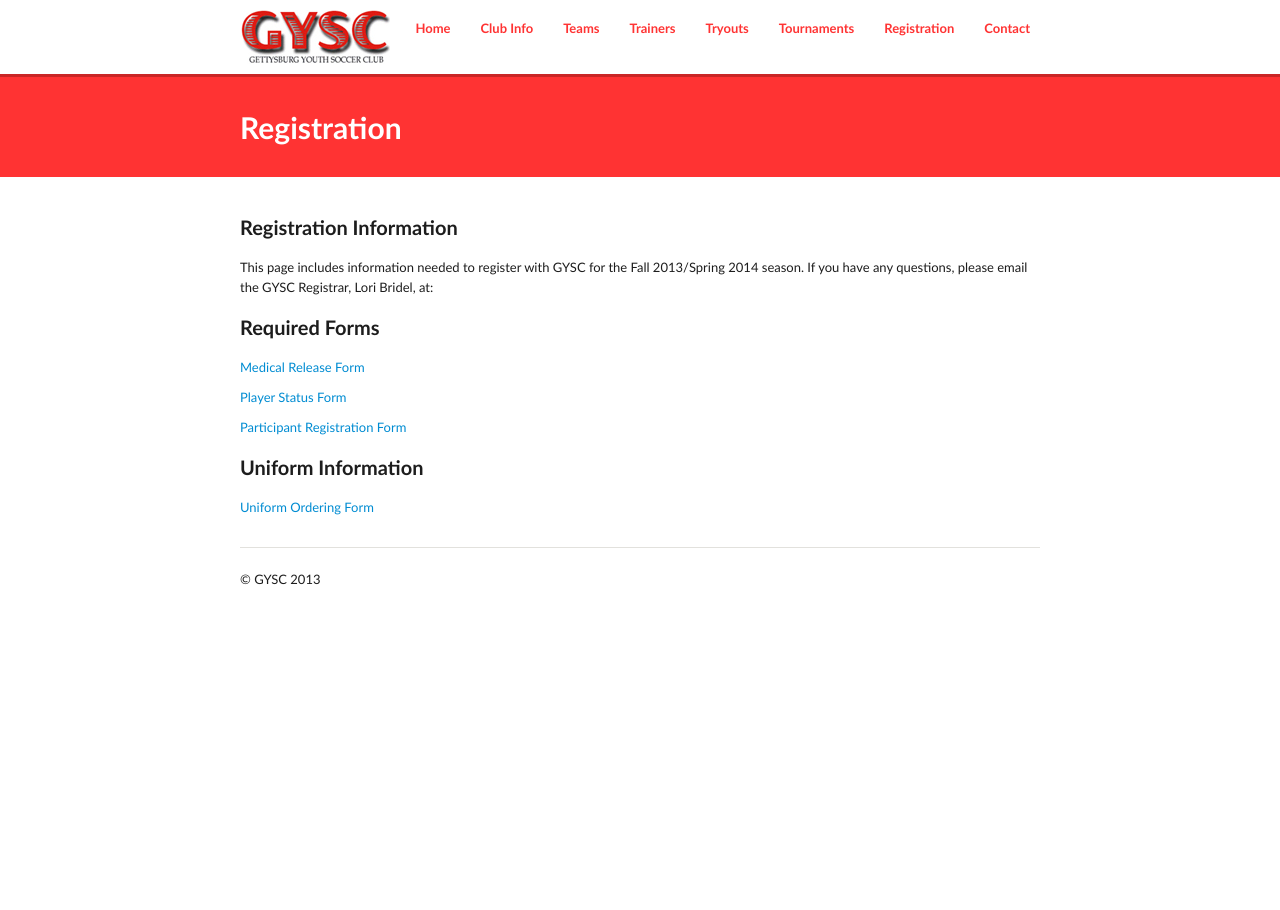
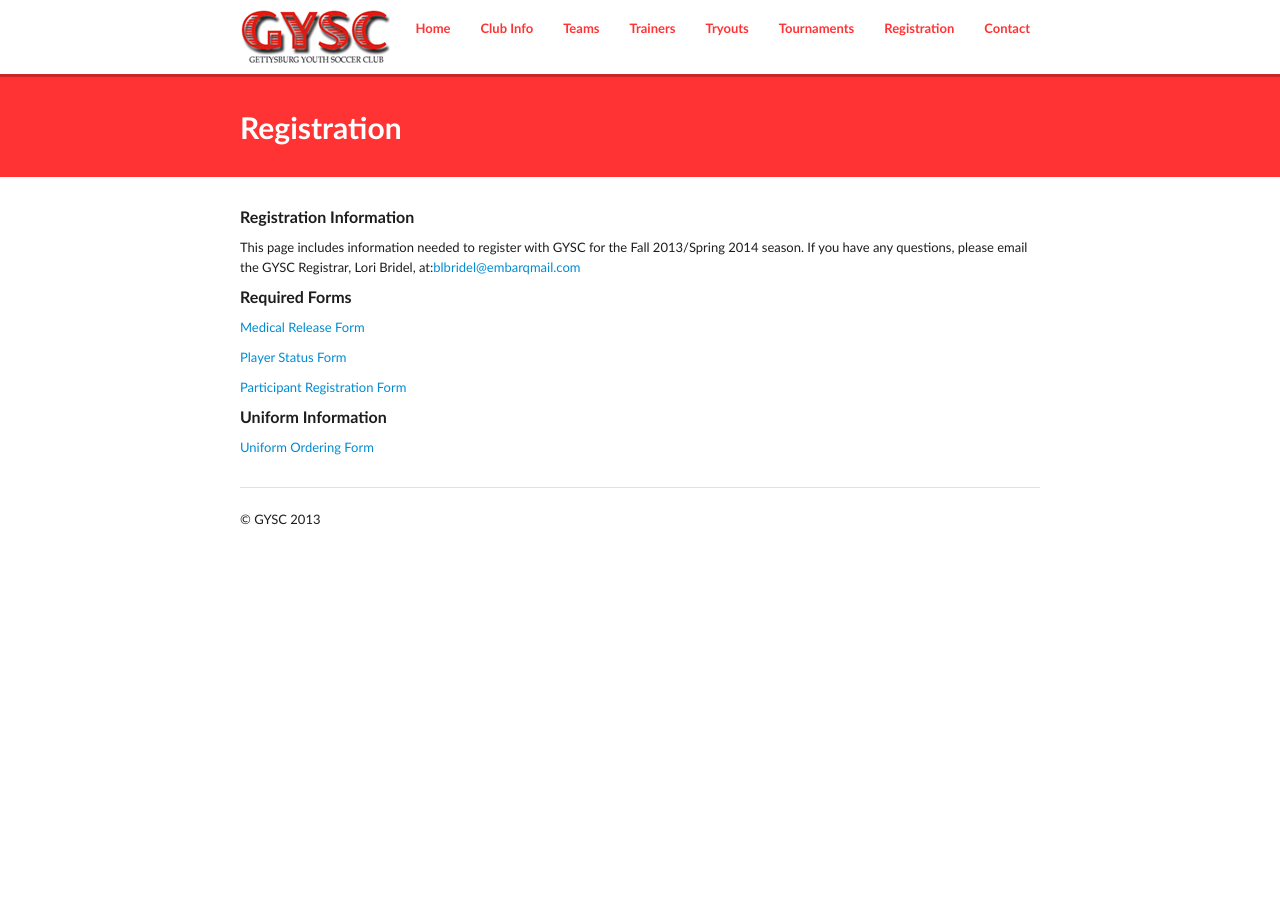
Before and after one commit to GYSC/gysc.github.com, a Jekyll site: the page built from registration.md, in a window 1280 px wide. Built offline with Jekyll 4.4.1, drawn with Linux system fonts in a browser that asks for light colours; Markdown is read by kramdown in place of the engine named in the settings.

Commit message:
Update registration.md

```diff
--- a/registration.md
+++ b/registration.md
@@ -5,11 +5,11 @@
 tags: gettysburg youth soccer club, gettysburg, youth, soccer, club, teams, registration
 permalink: /registration/
 ---
-###Registration Information
+####Registration Information
 
-This page includes information needed to register with GYSC for the Fall 2013/Spring 2014 season. If you have any questions, please email the GYSC Registrar, Lori Bridel, at:
+This page includes information needed to register with GYSC for the Fall 2013/Spring 2014 season. If you have any questions, please email the GYSC Registrar, Lori Bridel, at:<a href="mailto:blbridel@embarqmail.com">blbridel@embarqmail.com</a>
 
-###Required Forms
+####Required Forms
 
 <a href="https://www.dropbox.com/s/7qfdk24zfej4bak/Medical_Release1.pdf">Medical Release Form</a>
 
@@ -17,6 +17,6 @@
 
 <a href="https://www.dropbox.com/s/f4r13k6o4mtg6lu/Participant%20Registration6.pdf">Participant Registration Form</a>
 
-###Uniform Information
+####Uniform Information
 
 <a href="https://www.dropbox.com/s/e0p9c1mjqz8i36a/Uniform_Order_2013.xlsx">Uniform Ordering Form</a>
```
